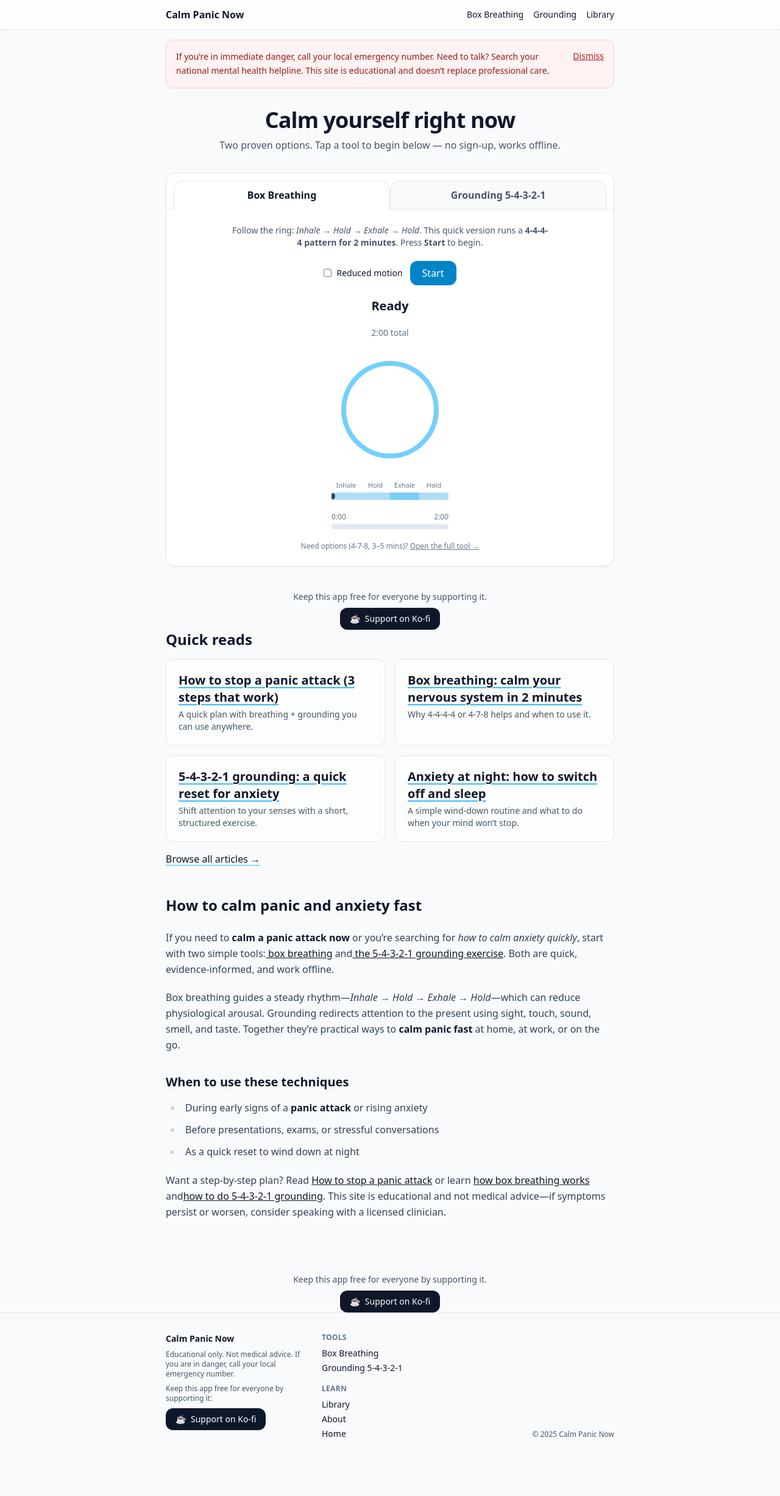
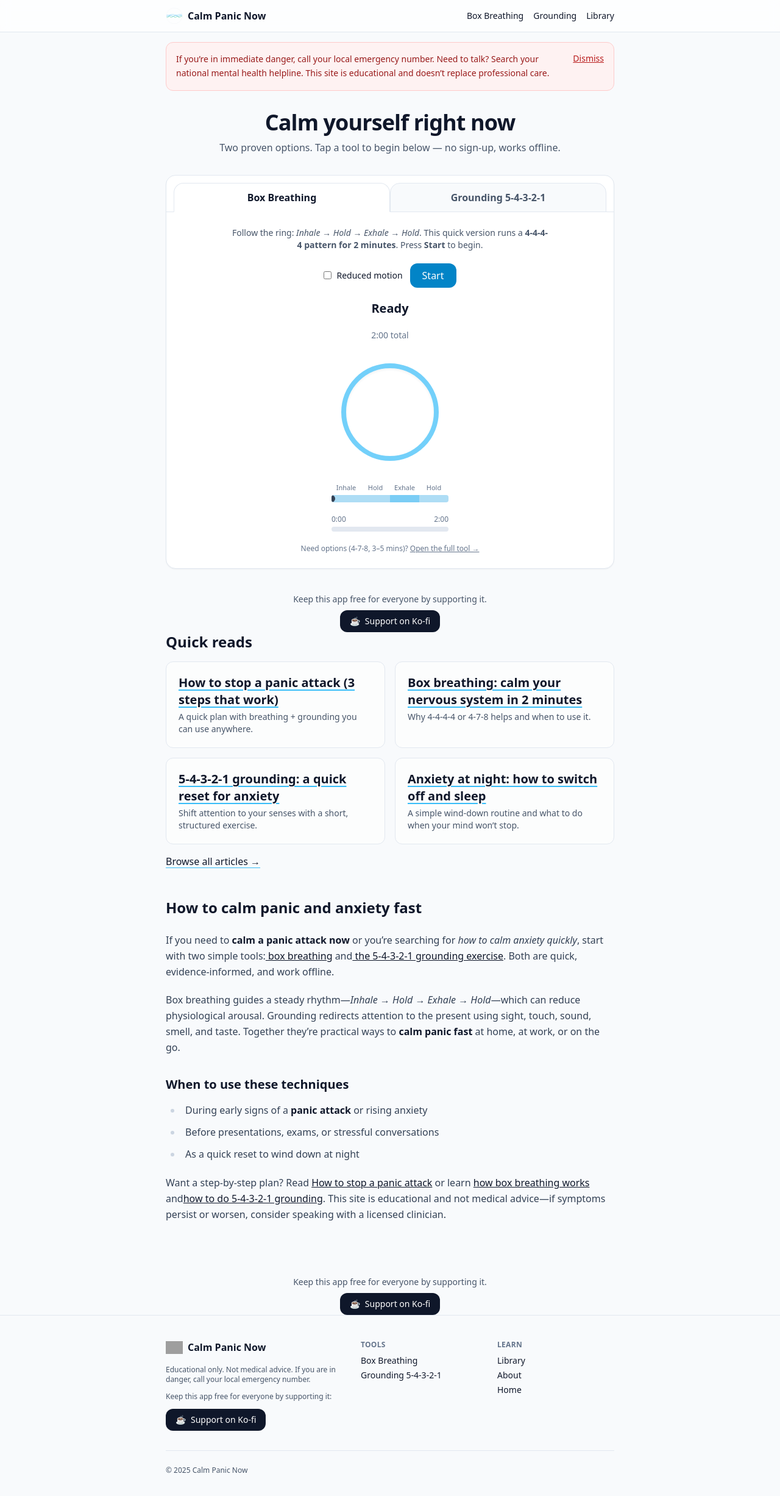
Before and after one commit to JiriTill/calm-panic-now, a Next.js app: page / in a window 1280 px wide. Shown: the top 2454 px of the page at 61% size. Before the commit the page ends 2394 px from the top, so only its background shows below. Built offline with nearby package versions, Linux system fonts and the light colour scheme; grey boxes are pictures that could not be loaded.

Commit message:
Update layout.tsx

```diff
--- a/src/app/layout.tsx
+++ b/src/app/layout.tsx
@@ -3,6 +3,7 @@ import type { Metadata } from "next";
 import Link from "next/link";
 import MobileNav from "./ui/MobileNav";
 import KoFiSmallButton from "./ui/KoFiSmallButton";
+import Image from "next/image";
 
 export const metadata: Metadata = {
   metadataBase: new URL("https://calmpanicnow.com"),
@@ -15,6 +16,9 @@ export const metadata: Metadata = {
     url: "https://calmpanicnow.com",
     siteName: "Calm Panic Now",
   },
+  icons: {
+    icon: "/favicon.ico",
+  },
 };
 
 export default function RootLayout({ children }: { children: React.ReactNode }) {
@@ -26,8 +30,9 @@ export default function RootLayout({ children }: { children: React.ReactNode })
         </a>
         <header className="sticky top-0 z-50 bg-white/70 dark:bg-slate-950/70 backdrop-blur border-b border-slate-200 dark:border-slate-800">
           <nav className="container py-3 flex items-center gap-4">
-            <Link href="/" className="font-semibold">
-              Calm Panic Now
+            <Link href="/" className="flex items-center gap-2 font-semibold">
+              <Image src="/logo.png" alt="Calm Panic Now logo" width={28} height={28} />
+              <span>Calm Panic Now</span>
             </Link>
             <div className="ml-auto hidden sm:flex gap-4 text-sm">
               <Link href="/calm/box-breathing">Box Breathing</Link>
@@ -40,40 +45,50 @@ export default function RootLayout({ children }: { children: React.ReactNode })
         <main id="content" className="flex-1 pb-16 sm:pb-0">{children}</main>
 
       <footer className="border-t border-slate-200 dark:border-slate-800">
-        <div className="container py-8 grid gap-8 md:grid-cols-3">
-          {/* Brand + Support */}
-          <div>
-            <h3 className="text-sm font-semibold mb-2">Calm Panic Now</h3>
+        <div className="container py-10">
+          <div className="grid gap-8 md:grid-cols-[1.5fr_1fr_1fr]">
+            {/* Brand + disclaimer + Ko-fi */}
+            <div className="space-y-3">
+              <Link href="/" className="inline-flex items-center gap-2">
+                <Image src="/logo.svg" alt="Calm Panic Now logo" width={28} height={28} />
+                <span className="font-semibold">Calm Panic Now</span>
+              </Link>
+
               <p className="text-xs text-slate-600 dark:text-slate-400">
                 Educational only. Not medical advice. If you are in danger, call your local emergency number.
               </p>
-            <p className="text-xs text-slate-600 dark:text-slate-400 mt-2">
+
+              <p className="text-xs text-slate-600 dark:text-slate-400">
                 Keep this app free for everyone by supporting it:
               </p>
-            <div className="mt-2">
               <KoFiSmallButton />
             </div>
-          </div>
 
-          {/* Links */}
+            {/* Tools */}
             <nav className="text-sm">
               <h4 className="eyebrow mb-2">Tools</h4>
               <ul className="space-y-1">
                 <li><Link href="/calm/box-breathing">Box Breathing</Link></li>
                 <li><Link href="/calm/grounding-54321">Grounding 5-4-3-2-1</Link></li>
               </ul>
+            </nav>
 
-            <h4 className="eyebrow mt-4 mb-2">Learn</h4>
+            {/* Learn */}
+            <nav className="text-sm">
+              <h4 className="eyebrow mb-2">Learn</h4>
               <ul className="space-y-1">
                 <li><Link href="/library">Library</Link></li>
                 <li><Link href="/about">About</Link></li>
                 <li><Link href="/">Home</Link></li>
               </ul>
             </nav>
+          </div>
 
-          {/* Legal / meta */}
-          <div className="text-xs text-slate-600 dark:text-slate-400 md:text-right self-end">
-            <p>© {new Date().getFullYear()} Calm Panic Now</p>
+          {/* Bottom bar */}
+          <div className="mt-8 border-t border-slate-200 dark:border-slate-800 pt-6 flex items-center justify-between text-xs text-slate-600 dark:text-slate-400">
+            <span>© {new Date().getFullYear()} Calm Panic Now</span>
+            {/* (Slot for future social links if you want) */}
+            <span />
           </div>
         </div>
       </footer>
```
Lines whose indentation alone changed are shown as unchanged.
